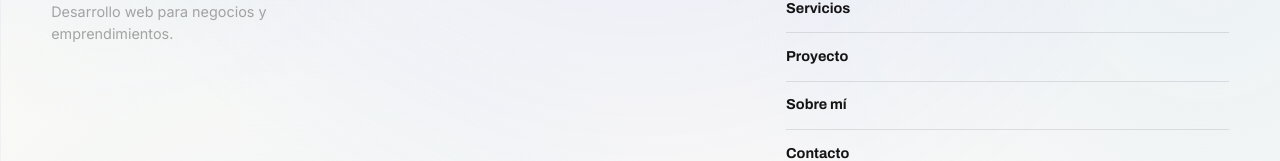
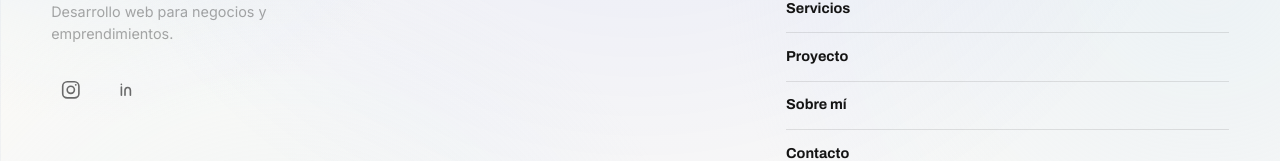
Before and after one commit to ximehe/ximena-portfolio, a React (Vite) app: page / in a window 1280 px wide. Shown: the part 7525-7686 px from the top of the page. Built offline with nearby package versions, Linux system fonts and the light colour scheme.

Commit message:
feat: agregar redes sociales al footer

```diff
--- a/src/components/Footer/Footer.css
+++ b/src/components/Footer/Footer.css
@@ -34,6 +34,39 @@
   font-size: 0.9rem;
   line-height: 1.55;
   color: var(--color-ink-faint);
+}
+
+/* =========================================================
+   SOCIAL
+   ========================================================= */
+
+.footer__socials {
+  display: flex;
+  align-items: center;
+  gap: 1rem;
+  margin-top: 1.5rem;
+}
+
+.footer__socials a {
+  display: grid;
+  place-items: center;
+  width: 2.5rem;
+  height: 2.5rem;
+  color: var(--color-ink-soft);
+  text-decoration: none;
+  transition:
+    color 200ms ease,
+    transform 300ms var(--ease-out);
+}
+
+.footer__socials svg {
+   width: 1.35rem;
+  height: 1.35rem;
+}
+
+.footer__socials a:hover {
+  color: var(--color-accent);
+  transform: translateY(-2px);
 }
 
 /* =========================================================
@@ -187,6 +220,10 @@
     font-size: 0.85rem;
   }
 
+  .footer__socials {
+    margin-top: 1.25rem;
+  }
+
   .footer__nav-label {
     margin-bottom: 1rem;
   }
--- a/src/components/Footer/Footer.tsx
+++ b/src/components/Footer/Footer.tsx
@@ -12,6 +12,66 @@ export function Footer() {
             <p className="footer__tagline">
               {brand.tagline}
             </p>
+
+            <div className="footer__socials">
+              <a
+                href="https://www.instagram.com/ximeheernandez/"
+                target="_blank"
+                rel="noopener noreferrer"
+                aria-label="Instagram de XimeDev"
+              >
+                <svg
+                  viewBox="0 0 24 24"
+                  aria-hidden="true"
+                >
+                  <rect
+                    x="3"
+                    y="3"
+                    width="18"
+                    height="18"
+                    rx="5"
+                    fill="none"
+                    stroke="currentColor"
+                    strokeWidth="1.8"
+                  />
+                  <circle
+                    cx="12"
+                    cy="12"
+                    r="4"
+                    fill="none"
+                    stroke="currentColor"
+                    strokeWidth="1.8"
+                  />
+                  <circle
+                    cx="17.5"
+                    cy="6.5"
+                    r="1"
+                    fill="currentColor"
+                  />
+                </svg>
+              </a>
+
+              <a
+                href="https://www.linkedin.com/in/ximehernandez/"
+                target="_blank"
+                rel="noopener noreferrer"
+                aria-label="LinkedIn de XimeDev"
+              >
+                <svg
+                  viewBox="0 0 24 24"
+                  aria-hidden="true"
+                >
+                  <path
+                    d="M6 9v9M6 6v.01M10 18v-5.2c0-2 1.2-3.3 3-3.3s3 1.3 3 3.3V18M10 12c.5-1.5 1.5-2.5 3-2.5"
+                    fill="none"
+                    stroke="currentColor"
+                    strokeWidth="1.8"
+                    strokeLinecap="round"
+                    strokeLinejoin="round"
+                  />
+                </svg>
+              </a>
+            </div>
           </div>
 
           <nav
```
